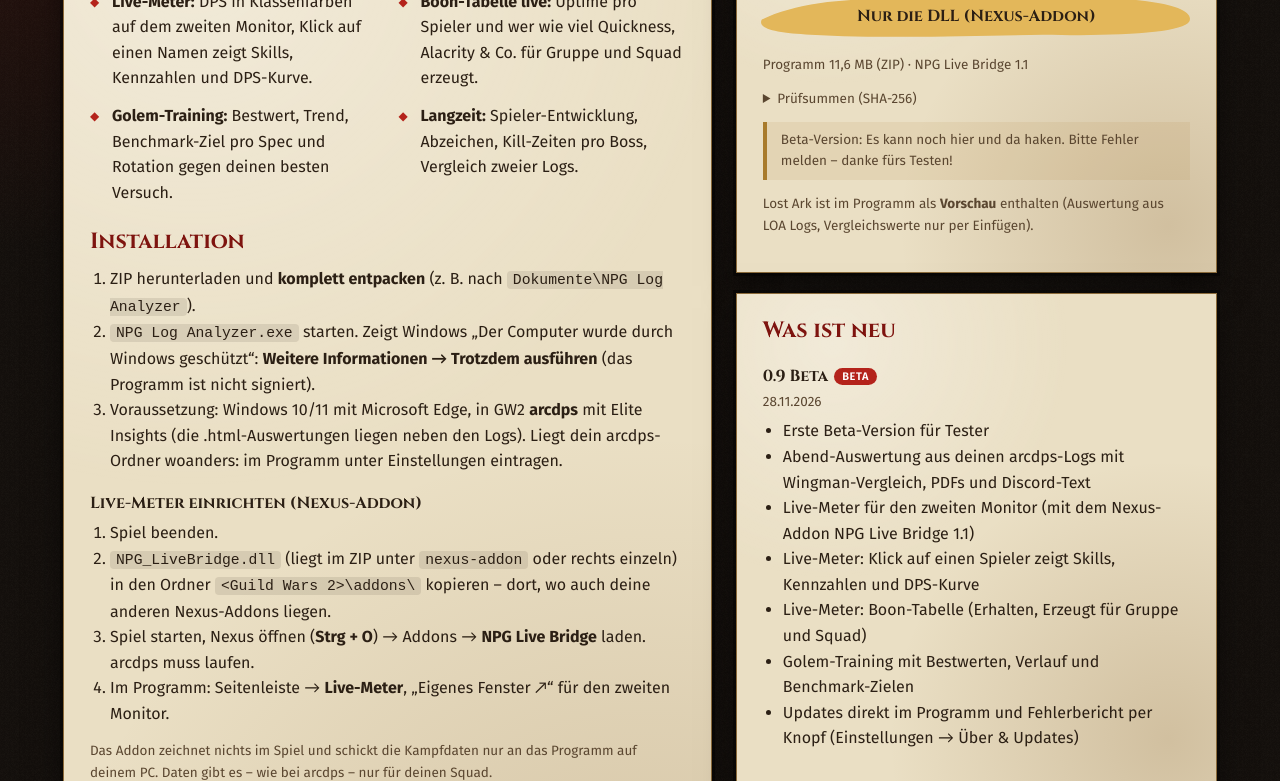
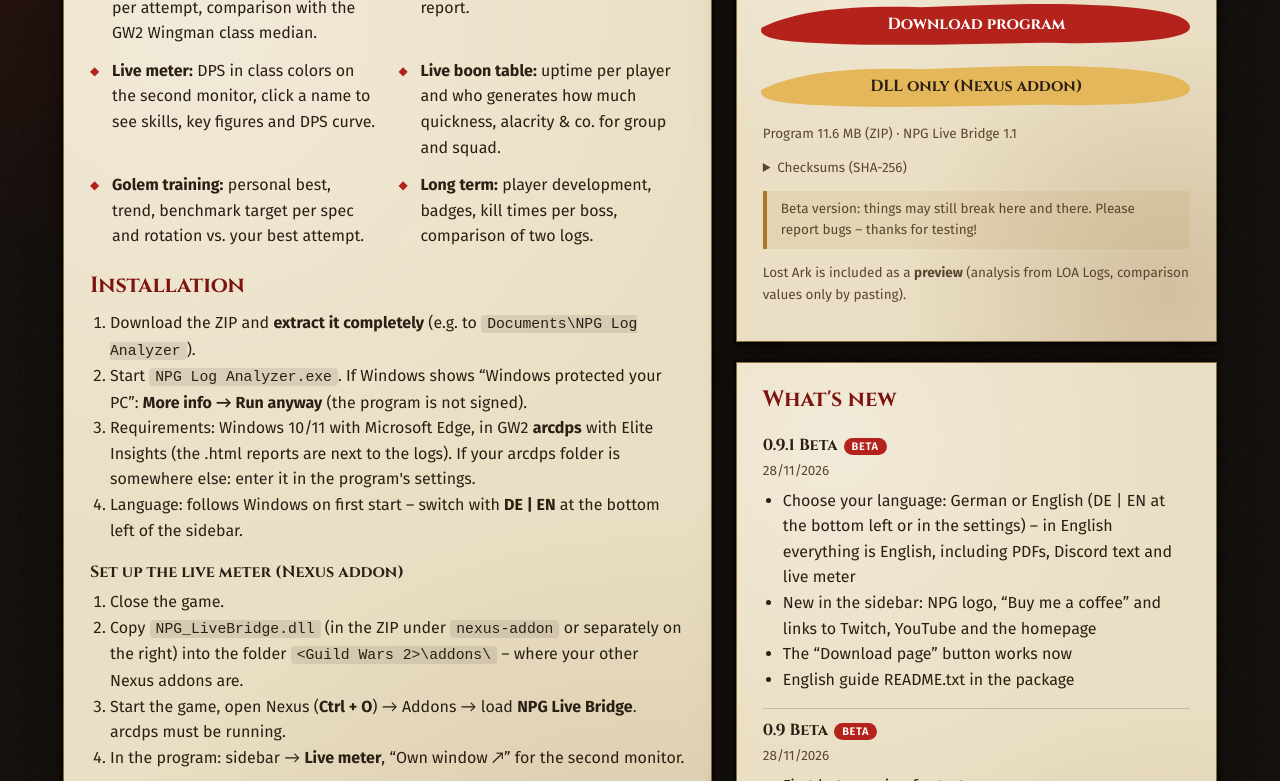
Before and after one commit to nerdpublicgaming/nerdpublicgaming.github.io, a plain HTML site: page log-analyzer/index.html in a window 1280 px wide. Shown: the part 702-1483 px from the top of the page. Drawn offline with Linux system fonts and the light colour scheme.

Commit message:
addon v2

```diff
--- a/log-analyzer/index.html
+++ b/log-analyzer/index.html
@@ -33,10 +33,14 @@
 .la-tag{display:inline-block;font:600 11px var(--body);text-transform:uppercase;letter-spacing:.06em;padding:2px 8px;border-radius:10px;background:var(--red);color:#fff;margin-left:6px;vertical-align:middle}
 .la-tag.stabil{background:var(--gold2)}
 .la-note{border-left:4px solid var(--gold2);padding:8px 14px;background:rgba(168,123,44,.1);margin:12px 0}
+.la-lang{display:inline-flex;border:1px solid rgba(227,183,90,.45);border-radius:8px;overflow:hidden;margin-top:14px}
+.la-lang button{background:none;border:0;color:var(--muted);font:700 13px var(--body);padding:6px 12px;cursor:pointer}
+.la-lang button.on{background:rgba(227,183,90,.2);color:var(--text)}
+body[data-lang="de"] .l-en,body[data-lang="en"] .l-de{display:none!important}
 @media (max-width:900px){.la-grid{grid-template-columns:1fr}.la-feat{grid-template-columns:1fr}}
 </style>
 </head>
-<body class="guide-page">
+<body class="guide-page" data-lang="de">
 <header class="nav">
   <a class="brand" href="../index.html" aria-label="NerdPublic Gaming – Start">
     <img src="../assets/logo-round.png" alt="" width="44" height="44">
@@ -63,15 +67,17 @@
 <div class="crumbs band"><a href="../index.html">Start</a> › <span>NPG Log Analyzer</span></div>
 <section class="g-hero band">
   <div class="g-hero-in">
-    <p class="kick">Guild Wars 2 · Werkzeug · Beta</p>
+    <p class="kick"><span class="l-de">Guild Wars 2 · Werkzeug · Beta</span><span class="l-en">Guild Wars 2 · Tool · Beta</span></p>
     <h1>NPG Log Analyzer</h1>
-    <p class="sub">Wertet eure Raid-, Strike- und Fraktal-Abende aus deinen arcdps-Logs aus – mit Wingman-Vergleich, PDFs und Discord-Text. Dazu ein Live-Meter für den zweiten Monitor mit Skill-Ansicht und Boon-Tabelle und ein Golem-Training mit Bestwerten. Läuft lokal auf deinem PC, ohne KI.</p>
+    <p class="sub l-en">Analyzes your raid, strike and fractal evenings from your arcdps logs – with Wingman comparison, PDFs and Discord text. Plus a live meter for the second monitor with skill view and boon table, and golem training with personal bests. Runs locally on your PC, without AI. Available in German and English.</p>
+    <p class="sub l-de">Wertet eure Raid-, Strike- und Fraktal-Abende aus deinen arcdps-Logs aus – mit Wingman-Vergleich, PDFs und Discord-Text. Dazu ein Live-Meter für den zweiten Monitor mit Skill-Ansicht und Boon-Tabelle und ein Golem-Training mit Bestwerten. Läuft lokal auf deinem PC, ohne KI. Auf Deutsch und Englisch.</p>
+    <div class="la-lang" role="group" aria-label="Sprache / Language"><button data-l="de">Deutsch</button><button data-l="en">English</button></div>
   </div>
 </section>
 
 <section class="band">
 <div class="la-grid">
-  <div class="la-box parchment">
+  <div class="la-box parchment l-de">
     <h2>Was das Programm kann</h2>
     <ul class="la-feat">
       <li><b>Abend auswerten:</b> alle Versuche, Schaden und Anteil, Entwicklung pro Versuch, Vergleich mit dem GW2-Wingman-Klassen-Median.</li>
@@ -104,21 +110,57 @@
     <p>Im Programm: <b>Einstellungen → Über &amp; Updates → „Fehlerbericht erstellen“</b>. Es entsteht eine ZIP-Datei auf deinem Desktop (Protokoll, Version, Windows-Version; Schlüssel, Token und Webhooks sind unkenntlich gemacht). Schick sie mir zusammen mit einer kurzen Beschreibung, was du gemacht hast – am besten auf dem Weg, über den du den Beta-Link bekommen hast.</p>
   </div>
 
+  <div class="la-box parchment l-en">
+    <h2>What the program does</h2>
+    <ul class="la-feat">
+      <li><b>Analyze evening:</b> all attempts, damage and share, development per attempt, comparison with the GW2 Wingman class median.</li>
+      <li><b>Two PDFs + Discord text:</b> a one-pager for the group and a detailed report.</li>
+      <li><b>Live meter:</b> DPS in class colors on the second monitor, click a name to see skills, key figures and DPS curve.</li>
+      <li><b>Live boon table:</b> uptime per player and who generates how much quickness, alacrity &amp; co. for group and squad.</li>
+      <li><b>Golem training:</b> personal best, trend, benchmark target per spec and rotation vs. your best attempt.</li>
+      <li><b>Long term:</b> player development, badges, kill times per boss, comparison of two logs.</li>
+    </ul>
+
+    <h2 style="margin-top:22px">Installation</h2>
+    <ol>
+      <li>Download the ZIP and <b>extract it completely</b> (e.g. to <code>Documents\NPG Log Analyzer</code>).</li>
+      <li>Start <code>NPG Log Analyzer.exe</code>. If Windows shows “Windows protected your PC”: <b>More info → Run anyway</b> (the program is not signed).</li>
+      <li>Requirements: Windows 10/11 with Microsoft Edge, in GW2 <b>arcdps</b> with Elite Insights (the .html reports are next to the logs). If your arcdps folder is somewhere else: enter it in the program's settings.</li>
+      <li>Language: follows Windows on first start – switch with <b>DE | EN</b> at the bottom left of the sidebar.</li>
+    </ol>
+    <h3>Set up the live meter (Nexus addon)</h3>
+    <ol>
+      <li>Close the game.</li>
+      <li>Copy <code>NPG_LiveBridge.dll</code> (in the ZIP under <code>nexus-addon</code> or separately on the right) into the folder <code>&lt;Guild Wars 2&gt;\addons\</code> – where your other Nexus addons are.</li>
+      <li>Start the game, open Nexus (<b>Ctrl + O</b>) → Addons → load <b>NPG Live Bridge</b>. arcdps must be running.</li>
+      <li>In the program: sidebar → <b>Live meter</b>, “Own window ↗” for the second monitor.</li>
+    </ol>
+    <p class="la-small">The addon draws nothing in the game and only sends the combat data to the program on your PC. Like arcdps, it only has data for your squad.</p>
+
+    <h3>Updates</h3>
+    <p>The program checks this page for a new version on start. Nothing is installed until you click <b>“Update now”</b> – settings and history are kept. If a new version doesn't start, the program automatically restores the previous one. The live meter tells you about new DLL versions; you replace the DLL yourself.</p>
+
+    <h3>Report a bug</h3>
+    <p>In the program: <b>Settings → About &amp; updates → “Create bug report”</b>. This creates a ZIP file on your desktop (log, version, Windows version; keys, tokens and webhooks are masked). Send it to me with a short description of what you did – ideally the same way you got the beta link.</p>
+    <p class="la-small">Boss, skill and mechanic names come from your logs: with a German game client they are German, with an English client English.</p>
+  </div>
+
   <div>
     <div class="la-box parchment" id="download">
       <h2>Download</h2>
       <div class="la-ver"><b id="la-version">…</b><span id="la-date"></span></div>
       <div class="la-dl">
-        <a class="btn btn-red" id="la-full" href="#"><svg class="btn-bg" aria-hidden="true" viewBox="0 0 400 60" preserveAspectRatio="none"><path d="M6 34 C40 14 90 10 150 12 C230 8 300 6 352 14 C380 18 396 26 392 36 C386 48 330 52 260 50 C190 52 110 54 50 50 C20 48 2 44 6 34Z"/></svg>Programm herunterladen</a>
-        <a class="btn btn-gold" id="la-dll" href="#"><svg class="btn-bg" aria-hidden="true" viewBox="0 0 400 60" preserveAspectRatio="none"><path d="M6 34 C40 14 90 10 150 12 C230 8 300 6 352 14 C380 18 396 26 392 36 C386 48 330 52 260 50 C190 52 110 54 50 50 C20 48 2 44 6 34Z"/></svg>Nur die DLL (Nexus-Addon)</a>
+        <a class="btn btn-red" id="la-full" href="#"><svg class="btn-bg" aria-hidden="true" viewBox="0 0 400 60" preserveAspectRatio="none"><path d="M6 34 C40 14 90 10 150 12 C230 8 300 6 352 14 C380 18 396 26 392 36 C386 48 330 52 260 50 C190 52 110 54 50 50 C20 48 2 44 6 34Z"/></svg><span class="l-de">Programm herunterladen</span><span class="l-en">Download program</span></a>
+        <a class="btn btn-gold" id="la-dll" href="#"><svg class="btn-bg" aria-hidden="true" viewBox="0 0 400 60" preserveAspectRatio="none"><path d="M6 34 C40 14 90 10 150 12 C230 8 300 6 352 14 C380 18 396 26 392 36 C386 48 330 52 260 50 C190 52 110 54 50 50 C20 48 2 44 6 34Z"/></svg><span class="l-de">Nur die DLL (Nexus-Addon)</span><span class="l-en">DLL only (Nexus addon)</span></a>
       </div>
       <p class="la-small" id="la-sizes"></p>
-      <details class="la-small"><summary>Prüfsummen (SHA-256)</summary><p class="la-sha" id="la-sha"></p></details>
-      <div class="la-note la-small">Beta-Version: Es kann noch hier und da haken. Bitte Fehler melden – danke fürs Testen!</div>
-      <p class="la-small">Lost Ark ist im Programm als <b>Vorschau</b> enthalten (Auswertung aus LOA Logs, Vergleichswerte nur per Einfügen).</p>
+      <details class="la-small"><summary><span class="l-de">Prüfsummen</span><span class="l-en">Checksums</span> (SHA-256)</summary><p class="la-sha" id="la-sha"></p></details>
+      <div class="la-note la-small"><span class="l-de">Beta-Version: Es kann noch hier und da haken. Bitte Fehler melden – danke fürs Testen!</span><span class="l-en">Beta version: things may still break here and there. Please report bugs – thanks for testing!</span></div>
+      <p class="la-small l-de">Lost Ark ist im Programm als <b>Vorschau</b> enthalten (Auswertung aus LOA Logs, Vergleichswerte nur per Einfügen).</p>
+      <p class="la-small l-en">Lost Ark is included as a <b>preview</b> (analysis from LOA Logs, comparison values only by pasting).</p>
     </div>
     <div class="la-box parchment la-hist" style="margin-top:22px">
-      <h2>Was ist neu</h2>
+      <h2><span class="l-de">Was ist neu</span><span class="l-en">What's new</span></h2>
       <div id="la-hist"><p class="la-small">Lade …</p></div>
     </div>
   </div>
@@ -133,25 +175,36 @@
 <script src="../nav.js"></script>
 <script>
 (async () => {
+  const pick = new URLSearchParams(location.search).get("lang") || (() => { try { return localStorage.getItem("npg-la-lang"); } catch (e) { return null; } })()
+    || ((navigator.language || "de").toLowerCase().startsWith("de") ? "de" : "en");
+  const setLang = (l) => { document.body.dataset.lang = l; document.documentElement.lang = l; document.querySelectorAll(".la-lang button").forEach((b) => b.classList.toggle("on", b.dataset.l === l)); try { localStorage.setItem("npg-la-lang", l); } catch (e) {} render(); };
+  let V = null;
+  const EN = () => document.body.dataset.lang === "en";
   const esc = (s) => String(s ?? "").replace(/[&<>"]/g, (c) => ({ "&": "&amp;", "<": "&lt;", ">": "&gt;", '"': "&quot;" }[c]));
-  const de = (d) => d ? d.split("-").reverse().join(".") : "";
-  const mb = (b) => (b / 1e6).toLocaleString("de-DE", { maximumFractionDigits: 1 }) + " MB";
-  try {
-    const v = await (await fetch("version.json?t=" + Date.now(), { cache: "no-store" })).json();
+  const de = (d) => d ? (EN() ? d.split("-").reverse().join("/") : d.split("-").reverse().join(".")) : "";
+  const mb = (b) => (b / 1e6).toLocaleString(EN() ? "en-GB" : "de-DE", { maximumFractionDigits: 1 }) + " MB";
+  function render() {
+    const v = V; if (!v) return;
     const ch = v.channels || {};
     const cur = [ch.stabil, ch.beta].filter(Boolean).sort((a, b) => (b.date || "").localeCompare(a.date || ""))[0];
     if (!cur) throw 0;
     document.getElementById("la-version").textContent = cur.label || cur.version;
-    document.getElementById("la-date").textContent = "vom " + de(cur.date);
+    document.getElementById("la-date").textContent = (EN() ? "from " : "vom ") + de(cur.date);
     document.getElementById("la-full").href = cur.full.url;
     if (v.addon) document.getElementById("la-dll").href = v.addon.url;
-    document.getElementById("la-sizes").textContent = `Programm ${mb(cur.full.size)} (ZIP) · NPG Live Bridge ${v.addon ? v.addon.version : ""}`;
-    document.getElementById("la-sha").innerHTML = `Programm: ${esc(cur.full.sha256)}<br>DLL: ${esc(v.addon ? v.addon.sha256 : "")}`;
-    document.getElementById("la-hist").innerHTML = (v.history || []).map((h) => `<article><h3>${esc(h.label || h.version)}<span class="la-tag ${h.channel === "stabil" ? "stabil" : ""}">${h.channel === "stabil" ? "Stabil" : "Beta"}</span></h3>
-      <p class="la-small" style="margin:0 0 4px">${de(h.date)}</p><ul>${(h.notes || []).map((n) => `<li>${esc(n)}</li>`).join("")}</ul></article>`).join("");
+    document.getElementById("la-sizes").textContent = `${EN() ? "Program" : "Programm"} ${mb(cur.full.size)} (ZIP) · NPG Live Bridge ${v.addon ? v.addon.version : ""}`;
+    document.getElementById("la-sha").innerHTML = `${EN() ? "Program" : "Programm"}: ${esc(cur.full.sha256)}<br>DLL: ${esc(v.addon ? v.addon.sha256 : "")}`;
+    document.getElementById("la-hist").innerHTML = (v.history || []).map((h) => `<article><h3>${esc(h.label || h.version)}<span class="la-tag ${h.channel === "stabil" ? "stabil" : ""}">${h.channel === "stabil" ? (EN() ? "Stable" : "Stabil") : "Beta"}</span></h3>
+      <p class="la-small" style="margin:0 0 4px">${de(h.date)}</p><ul>${((EN() && h.notes_en && h.notes_en.length ? h.notes_en : h.notes) || []).map((n) => `<li>${esc(n)}</li>`).join("")}</ul></article>`).join("");
+  }
+  document.querySelectorAll(".la-lang button").forEach((b) => b.onclick = () => setLang(b.dataset.l));
+  setLang(pick);
+  try {
+    V = await (await fetch("version.json?t=" + Date.now(), { cache: "no-store" })).json();
+    render();
   } catch (e) {
     document.getElementById("la-version").textContent = "–";
-    document.getElementById("la-hist").innerHTML = '<p class="la-small">Versionsinfos konnten nicht geladen werden.</p>';
+    document.getElementById("la-hist").innerHTML = EN() ? '<p class="la-small">Version info could not be loaded.</p>' : '<p class="la-small">Versionsinfos konnten nicht geladen werden.</p>';
   }
 })();
 </script>
--- a/log-analyzer/version.json
+++ b/log-analyzer/version.json
@@ -1,38 +1,59 @@
 {
  "channels": {
   "beta": {
-   "version": "0.9.0",
-   "label": "0.9 Beta",
+   "version": "0.9.1",
+   "label": "0.9.1 Beta",
    "date": "2026-11-28",
    "notes": [
-    "Erste Beta-Version für Tester",
-    "Abend-Auswertung aus deinen arcdps-Logs mit Wingman-Vergleich, PDFs und Discord-Text",
-    "Live-Meter für den zweiten Monitor (mit dem Nexus-Addon NPG Live Bridge 1.1)",
-    "Live-Meter: Klick auf einen Spieler zeigt Skills, Kennzahlen und DPS-Kurve",
-    "Live-Meter: Boon-Tabelle (Erhalten, Erzeugt für Gruppe und Squad)",
-    "Golem-Training mit Bestwerten, Verlauf und Benchmark-Zielen",
-    "Updates direkt im Programm und Fehlerbericht per Knopf (Einstellungen → Über & Updates)"
+    "Sprache wählbar: Deutsch oder Englisch (unten links DE | EN oder in den Einstellungen) – auf Englisch ist alles englisch, auch PDFs, Discord-Text und Live-Meter",
+    "Neu in der Seitenleiste: NPG-Logo, „Kauf mir einen Kaffee“ und Links zu Twitch, YouTube und Homepage",
+    "Der Knopf „Download-Seite“ funktioniert jetzt",
+    "Englische Anleitung README.txt im Paket"
+   ],
+   "notes_en": [
+    "Choose your language: German or English (DE | EN at the bottom left or in the settings) – in English everything is English, including PDFs, Discord text and live meter",
+    "New in the sidebar: NPG logo, “Buy me a coffee” and links to Twitch, YouTube and the homepage",
+    "The “Download page” button works now",
+    "English guide README.txt in the package"
    ],
    "runtime": 1,
    "app": {
-    "url": "downloads/0.9.0/app-0.9.0.zip",
-    "sha256": "f493d530f9beb6afa5cff1cc89fb8c626ad9894afdf061c66ecf2ea8dd3ed26c",
-    "size": 275036
+    "url": "downloads/0.9.1/app-0.9.1.zip",
+    "sha256": "af585a8568901db48dbe4dcc01d996383d4d1f2661b222e6dda88befac9ca300",
+    "size": 335449
    },
    "full": {
-    "url": "downloads/0.9.0/NPG-Log-Analyzer-0.9.0.zip",
-    "sha256": "bc005ddd4595499e467b5c0400b69acb9b9eab9b9cdeb9db8d59559a5e15a880",
-    "size": 11556480
+    "url": "downloads/0.9.1/NPG-Log-Analyzer-0.9.1.zip",
+    "sha256": "e94e6a06ff3bf2cfb0edb30f0ac8be774877c44fdef9635d6f64a03b34ff1cda",
+    "size": 11619063
    }
   }
  },
  "addon": {
   "version": "1.1",
-  "url": "downloads/0.9.0/NPG_LiveBridge.dll",
+  "url": "downloads/0.9.1/NPG_LiveBridge.dll",
   "sha256": "8dbc5f265b639264c17238d5b42eeaf2cb6a683379dac685fc74d7ea6cb9e5b7",
   "size": 75264
  },
  "history": [
+  {
+   "version": "0.9.1",
+   "label": "0.9.1 Beta",
+   "date": "2026-11-28",
+   "channel": "beta",
+   "notes": [
+    "Sprache wählbar: Deutsch oder Englisch (unten links DE | EN oder in den Einstellungen) – auf Englisch ist alles englisch, auch PDFs, Discord-Text und Live-Meter",
+    "Neu in der Seitenleiste: NPG-Logo, „Kauf mir einen Kaffee“ und Links zu Twitch, YouTube und Homepage",
+    "Der Knopf „Download-Seite“ funktioniert jetzt",
+    "Englische Anleitung README.txt im Paket"
+   ],
+   "notes_en": [
+    "Choose your language: German or English (DE | EN at the bottom left or in the settings) – in English everything is English, including PDFs, Discord text and live meter",
+    "New in the sidebar: NPG logo, “Buy me a coffee” and links to Twitch, YouTube and the homepage",
+    "The “Download page” button works now",
+    "English guide README.txt in the package"
+   ]
+  },
   {
    "version": "0.9.0",
    "label": "0.9 Beta",
@@ -46,8 +67,17 @@
     "Live-Meter: Boon-Tabelle (Erhalten, Erzeugt für Gruppe und Squad)",
     "Golem-Training mit Bestwerten, Verlauf und Benchmark-Zielen",
     "Updates direkt im Programm und Fehlerbericht per Knopf (Einstellungen → Über & Updates)"
+   ],
+   "notes_en": [
+    "First beta version for testers",
+    "Evening analysis from your arcdps logs with Wingman comparison, PDFs and Discord text",
+    "Live meter for the second monitor (with the Nexus addon NPG Live Bridge 1.1)",
+    "Live meter: click a player to see skills, key figures and DPS curve",
+    "Live meter: boon table (received, generated for group and squad)",
+    "Golem training with personal bests, history and benchmark targets",
+    "Updates directly in the program and bug report by button (Settings → About & updates)"
    ]
   }
  ],
- "updated": "2026-11-28T21:00:24"
+ "updated": "2026-11-28T21:34:00"
 }
```
Also changed, not shown: 3 other files.
